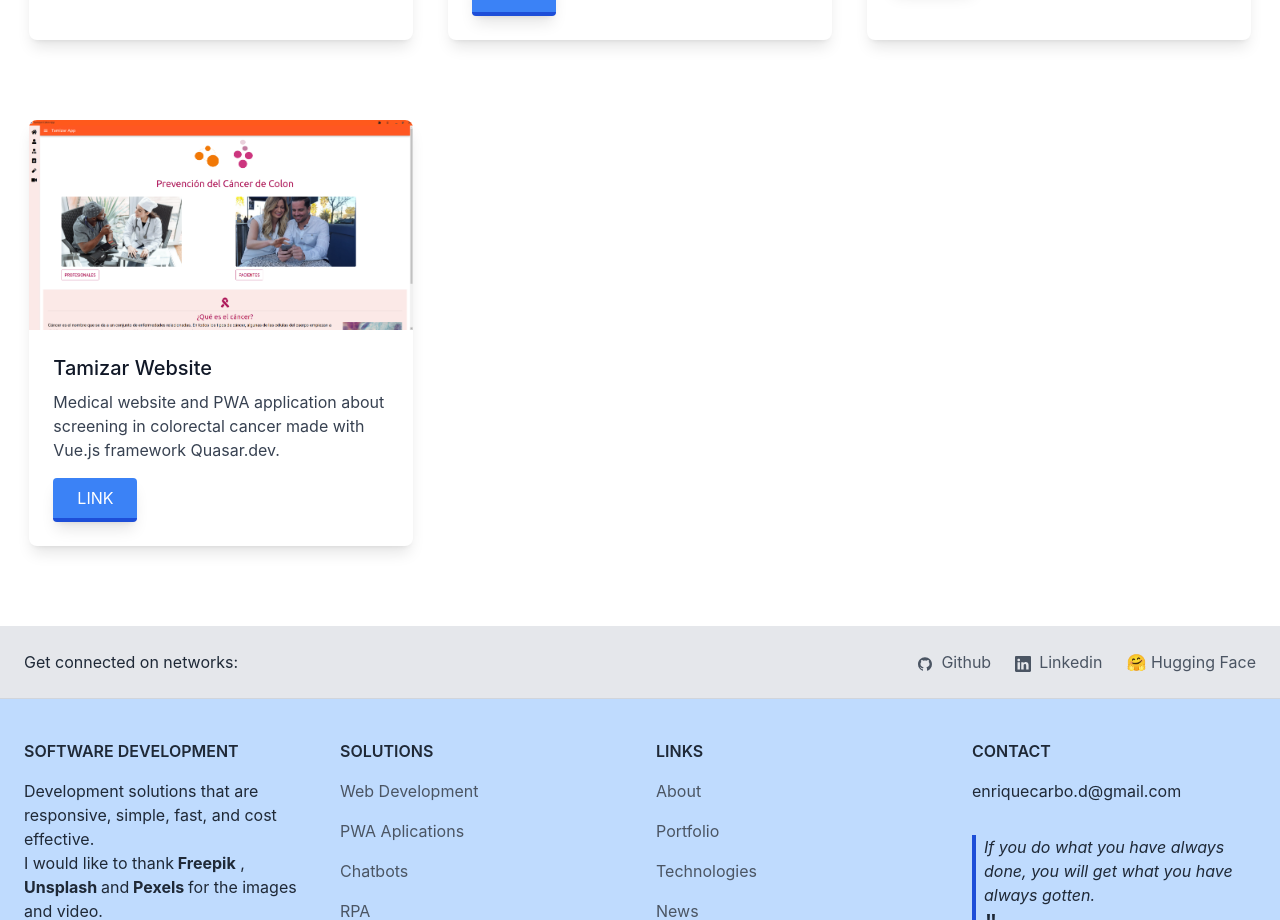
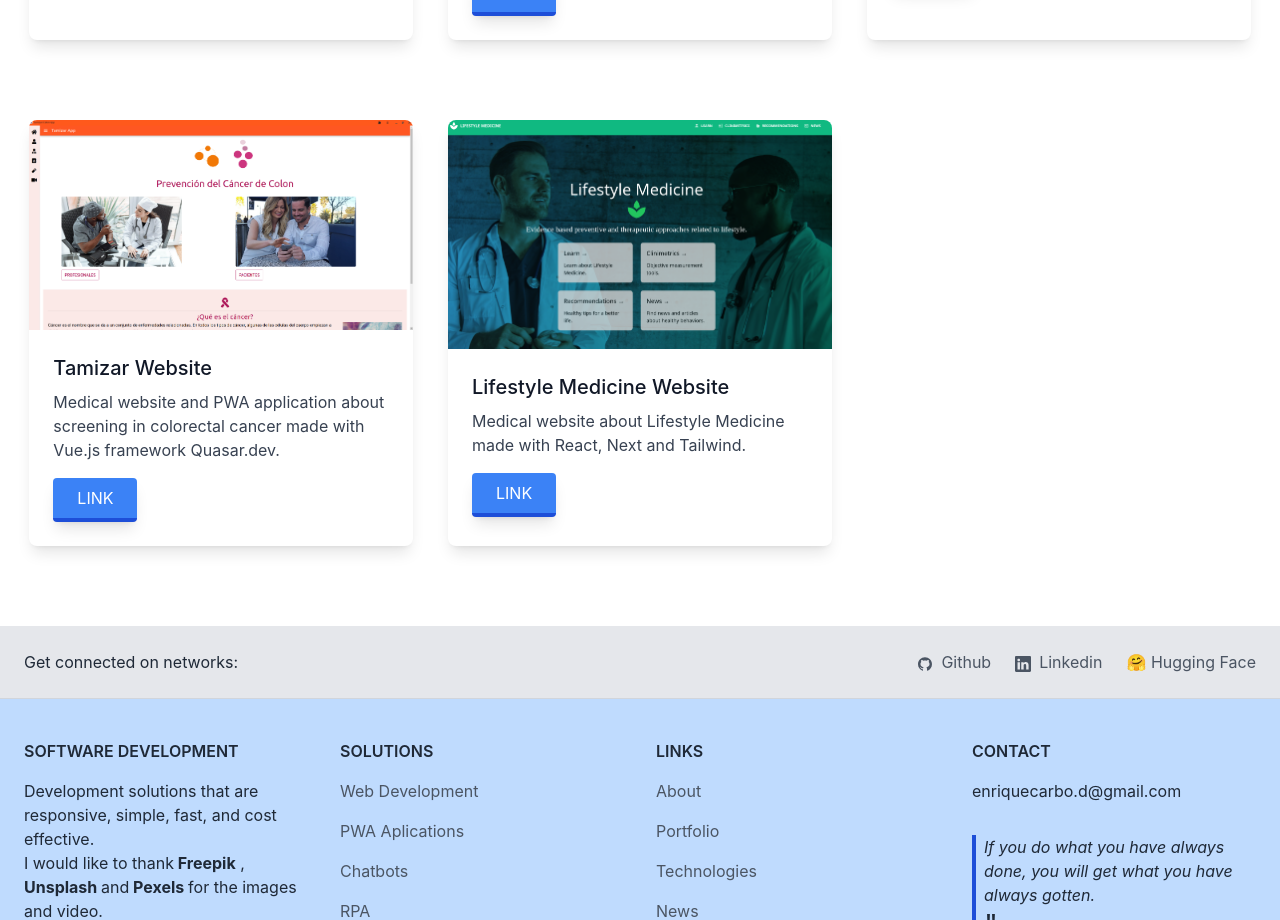
Before and after one commit to enrique-carbo/ecarbo-dev-develop, a Next.js app: page /portfolio in a window 1280 px wide. Shown: the part 1747-2667 px from the top of the page. Built offline with nearby package versions, Linux system fonts and the light colour scheme.

Commit message:
Add Lifestyle Medicine in Portfolio

```diff
--- a/data/quotes.json
+++ b/data/quotes.json
@@ -1,5 +1,9 @@
 {
     "data": [
+    	{
+            "quoteText": "When you come out of the storm, you won't be the same person who walked in.",
+            "author": "Haruki Murakami"
+        },
         {
             "quoteText": "The Way Get Started Is To Quit Talking And Begin Doing.",
             "author": "Walt Disney"
--- a/pages/portfolio.jsx
+++ b/pages/portfolio.jsx
@@ -128,6 +128,13 @@ const Portfolio = () => {
               pathToImage= "/img/portafolio/tamizar.png"
             />
 
+            <Card
+              title= "Lifestyle Medicine Website"
+              description= "Medical website about Lifestyle Medicine made with React, Next and Tailwind."
+              link= "https://lifestylemedicine.vercel.app/"
+              pathToImage= "/img/portafolio/lifestylemedicine.png"
+            />
+
             </div>
 
         </Layout>
```
Also changed, not shown: public/img/portafolio/lifestylemedicine.png (added).
